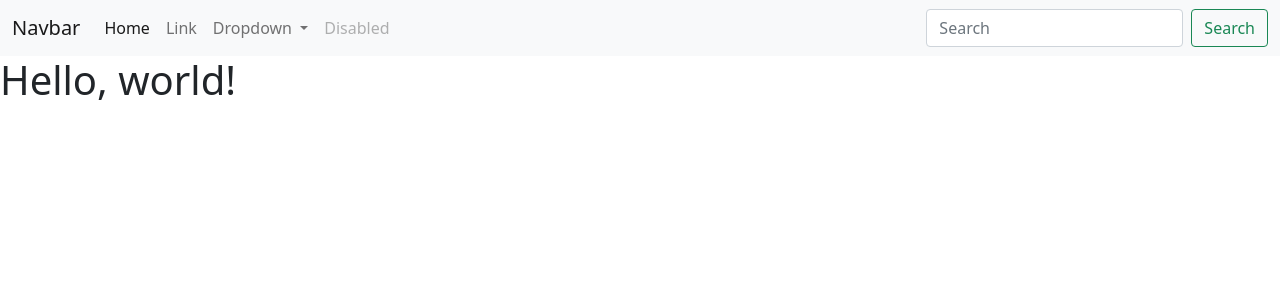
After one commit to ljapkin-roman/skeleton-mvc, a PHP site: page /app/Views/home.php in a window 1280 px wide. The commit adds this page. Shown: the top 300 px of the page. Run offline with PHP 8.4, Linux system fonts and the light colour scheme.

Commit message:
apply bootstrap of twieter and add navbar into home page

```diff
--- a/app/Public/index.php
+++ b/app/Public/index.php
@@ -6,4 +6,6 @@ $app = new Application();
 $app->router->get('/user', function(){
     echo "method get from router";
 });
+$app->router->get('/contact', 'contact');
+$app->router->get('/home', 'home');
 $app->run();
--- /dev/null
+++ b/app/Views/contact.php
@@ -0,0 +1,2 @@
+<?php
+echo "Contact page";
--- /dev/null
+++ b/app/Views/home.php
@@ -0,0 +1,65 @@
+
+<!doctype html>
+<html lang="en">
+  <head>
+    <!-- Required meta tags -->
+    <meta charset="utf-8">
+    <meta name="viewport" content="width=device-width, initial-scale=1">
+
+    <!-- Bootstrap CSS -->
+    <link href="https://cdn.jsdelivr.net/npm/bootstrap@5.0.2/dist/css/bootstrap.min.css" rel="stylesheet" integrity="sha384-EVSTQN3/azprG1Anm3QDgpJLIm9Nao0Yz1ztcQTwFspd3yD65VohhpuuCOmLASjC" crossorigin="anonymous">
+
+    <title>Hello, world!</title>
+  </head>
+  <body>
+  <nav class="navbar navbar-expand-lg navbar-light bg-light">
+      <div class="container-fluid">
+          <a class="navbar-brand" href="#">Navbar</a>
+          <button class="navbar-toggler" type="button" data-bs-toggle="collapse" data-bs-target="#navbarSupportedContent" aria-controls="navbarSupportedContent" aria-expanded="false" aria-label="Toggle navigation">
+              <span class="navbar-toggler-icon"></span>
+          </button>
+          <div class="collapse navbar-collapse" id="navbarSupportedContent">
+              <ul class="navbar-nav me-auto mb-2 mb-lg-0">
+                  <li class="nav-item">
+                      <a class="nav-link active" aria-current="page" href="#">Home</a>
+                  </li>
+                  <li class="nav-item">
+                      <a class="nav-link" href="#">Link</a>
+                  </li>
+                  <li class="nav-item dropdown">
+                      <a class="nav-link dropdown-toggle" href="#" id="navbarDropdown" role="button" data-bs-toggle="dropdown" aria-expanded="false">
+                          Dropdown
+                      </a>
+                      <ul class="dropdown-menu" aria-labelledby="navbarDropdown">
+                          <li><a class="dropdown-item" href="#">Action</a></li>
+                          <li><a class="dropdown-item" href="#">Another action</a></li>
+                          <li><hr class="dropdown-divider"></li>
+                          <li><a class="dropdown-item" href="#">Something else here</a></li>
+                      </ul>
+                  </li>
+                  <li class="nav-item">
+                      <a class="nav-link disabled" href="#" tabindex="-1" aria-disabled="true">Disabled</a>
+                  </li>
+              </ul>
+              <form class="d-flex">
+                  <input class="form-control me-2" type="search" placeholder="Search" aria-label="Search">
+                  <button class="btn btn-outline-success" type="submit">Search</button>
+              </form>
+          </div>
+      </div>
+  </nav>
+
+    <h1>Hello, world!</h1>
+
+    <!-- Optional JavaScript; choose one of the two! -->
+
+    <!-- Option 1: Bootstrap Bundle with Popper -->
+    <script src="https://cdn.jsdelivr.net/npm/bootstrap@5.0.2/dist/js/bootstrap.bundle.min.js" integrity="sha384-MrcW6ZMFYlzcLA8Nl+NtUVF0sA7MsXsP1UyJoMp4YLEuNSfAP+JcXn/tWtIaxVXM" crossorigin="anonymous"></script>
+
+    <!-- Option 2: Separate Popper and Bootstrap JS -->
+    <!--
+    <script src="https://cdn.jsdelivr.net/npm/@popperjs/core@2.9.2/dist/umd/popper.min.js" integrity="sha384-IQsoLXl5PILFhosVNubq5LC7Qb9DXgDA9i+tQ8Zj3iwWAwPtgFTxbJ8NT4GN1R8p" crossorigin="anonymous"></script>
+    <script src="https://cdn.jsdelivr.net/npm/bootstrap@5.0.2/dist/js/bootstrap.min.js" integrity="sha384-cVKIPhGWiC2Al4u+LWgxfKTRIcfu0JTxR+EQDz/bgldoEyl4H0zUF0QKbrJ0EcQF" crossorigin="anonymous"></script>
+-->
+  </body>
+</html>
```
Also changed, not shown: app/Core/Router.php (+7 -1 lines).
